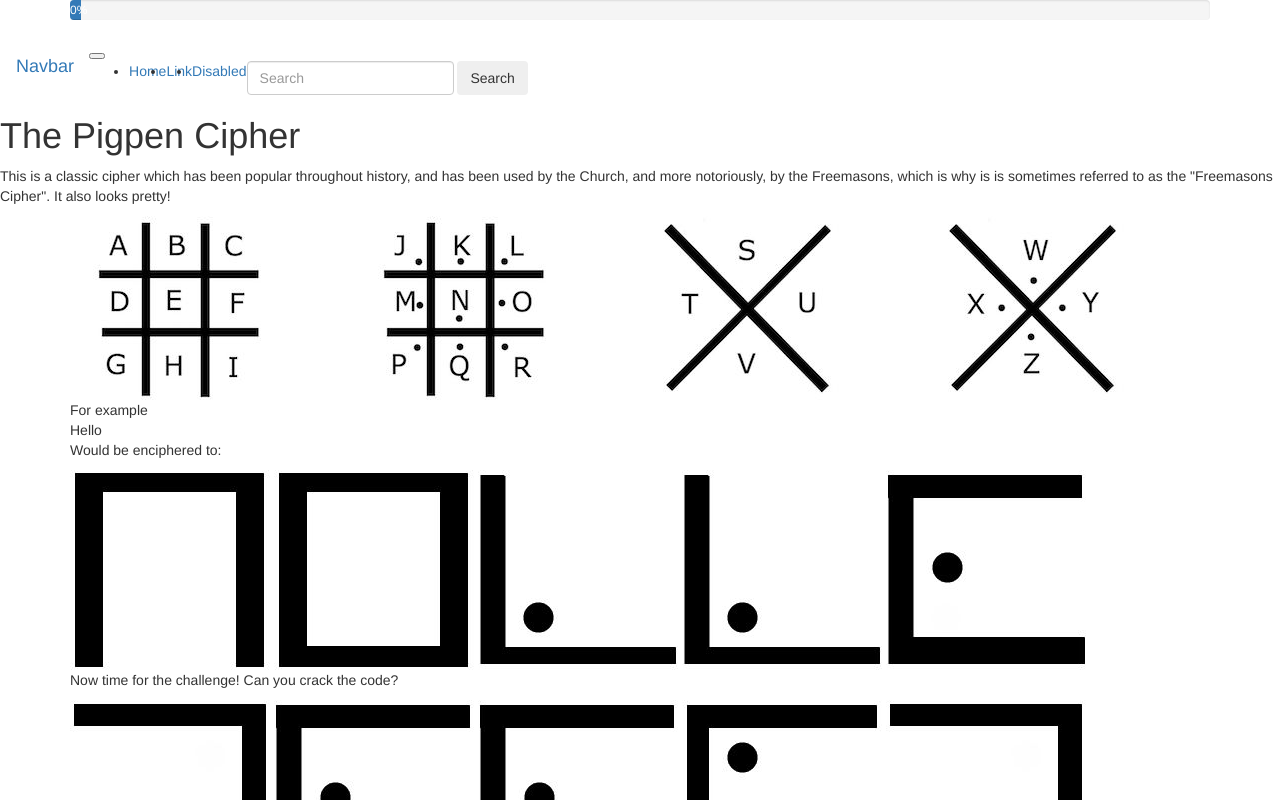
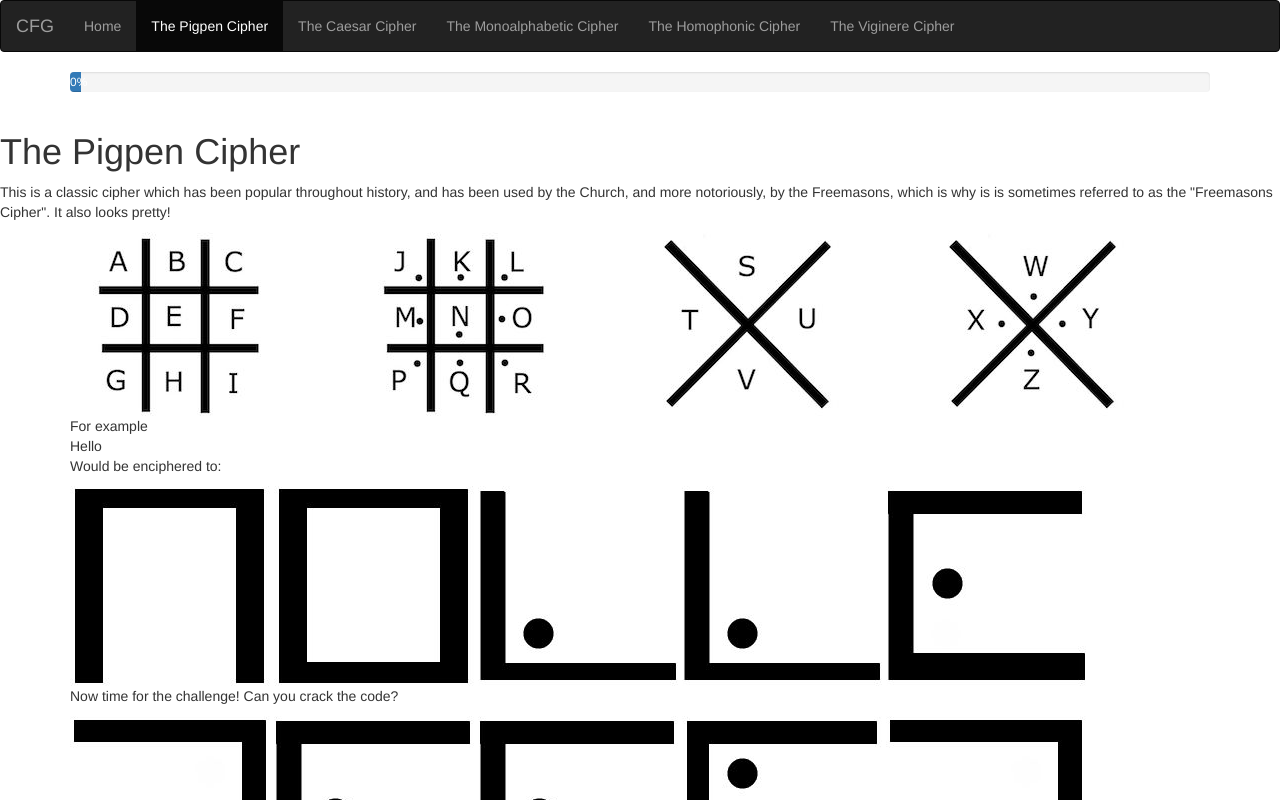
Before and after one commit to Katie795/Cryptology-project, a plain HTML site: page Pigpen.html in a window 1280 px wide. Shown: the top 800 px of the page. Drawn offline with nearby package versions, Linux system fonts and the light colour scheme.

Commit message:
Adding a Navbar

```diff
--- a/Pigpen.html
+++ b/Pigpen.html
@@ -8,6 +8,29 @@
 </head>
 <body>
 
+  <nav class="navbar navbar-inverse">
+    <div class="container-fluid">
+      <div class="navbar-header">
+        <button type="button" class="collapsed navbar-toggle" data-toggle="collapse" data-target="#bs-example-navbar-collapse-9" aria-expanded="false">
+          <span class="sr-only">Toggle navigation</span>
+          <span class="icon-bar"></span>
+          <span class="icon-bar"></span>
+          <span class="icon-bar"></span>
+        </button>
+        <a href="#" class="navbar-brand">CFG</a>
+      </div> <div class="collapse navbar-collapse" id="bs-example-navbar-collapse-9">
+        <ul class="nav navbar-nav">
+          <li><a href="./index.html">Home</a></li>
+          <li class="active"><a href="./Pigpen.html">The Pigpen Cipher</a></li>
+          <li><a href="./Caesar.html">The Caesar Cipher</a></li>
+          <li><a href="./Monoalph.html">The Monoalphabetic Cipher</a></li>
+          <li><a href="./Homophon.html">The Homophonic Cipher</a></li>
+          <li><a href="./Viginere.html">The Viginere Cipher</a></li>
+        </ul>
+      </div>
+    </div>
+  </nav>
+
   <div class="container">
   <div class="progress">
     <div class="progress-bar" role="progressbar" aria-valuenow="70" aria-valuemin="0" aria-valuemax="100" style="width:1%">
@@ -16,31 +39,7 @@
   </div>
 </div>
 
-<nav class='navbar'>
-   <button class='navbar-toggler navbar-toggler-right' type='button' data-toggle='collapse'
-    data-target='#navbarSupportedContent' aria-controls="navbarSupportedContent" aria-expanded="false" aria-label="Toggle navigation">
-    <span class='navbar-toggler-icon'></span>
-  </button>
-  <a class='navbar-brand' href='#'>Navbar</a>
 
-  <div class="collapse navbar-collapse" id="navbarSupportedContent">
-    <ul class="navbar-nav mr-auto">
-      <li class="nav-item active">
-        <a class="nav-link" href="#">Home <span class="sr-only">(current)</span></a>
-      </li>
-      <li class="nav-item">
-        <a class="nav-link" href="#">Link</a>
-      </li>
-      <li class="nav-item">
-        <a class="nav-link disabled" href="#">Disabled</a>
-      </li>
-    </ul>
-    <form class="form-inline my-2 my-lg-0">
-      <input class="form-control mr-sm-2" type="text" placeholder="Search">
-      <button class="btn btn-outline-success my-2 my-sm-0" type="submit">Search</button>
-    </form>
-  </div>
-</nav>
 
 <h1>The Pigpen Cipher</h1>
 
@@ -113,5 +112,13 @@
     <li class="next"><a href="./Caesar.html"> Next<span aria-hidden="true">&rarr;</span></a></li>
   </ul>
 </nav>
+
+<div class="container">
+<div class="progress">
+  <div class="progress-bar" role="progressbar" aria-valuenow="70" aria-valuemin="0" aria-valuemax="100" style="width:1%">
+    0%
+  </div>
+</div>
+</div>
 <!--Do, or do not, there is no try- Yoda-->
 </body>
```
Also changed, not shown: Caesar.html (+28 -6 lines), Homophon.html (+28 -6 lines), Monoalph.html (+29 -6 lines), Viginere.html (+28 -6 lines), index.html (+25 -0 lines).
